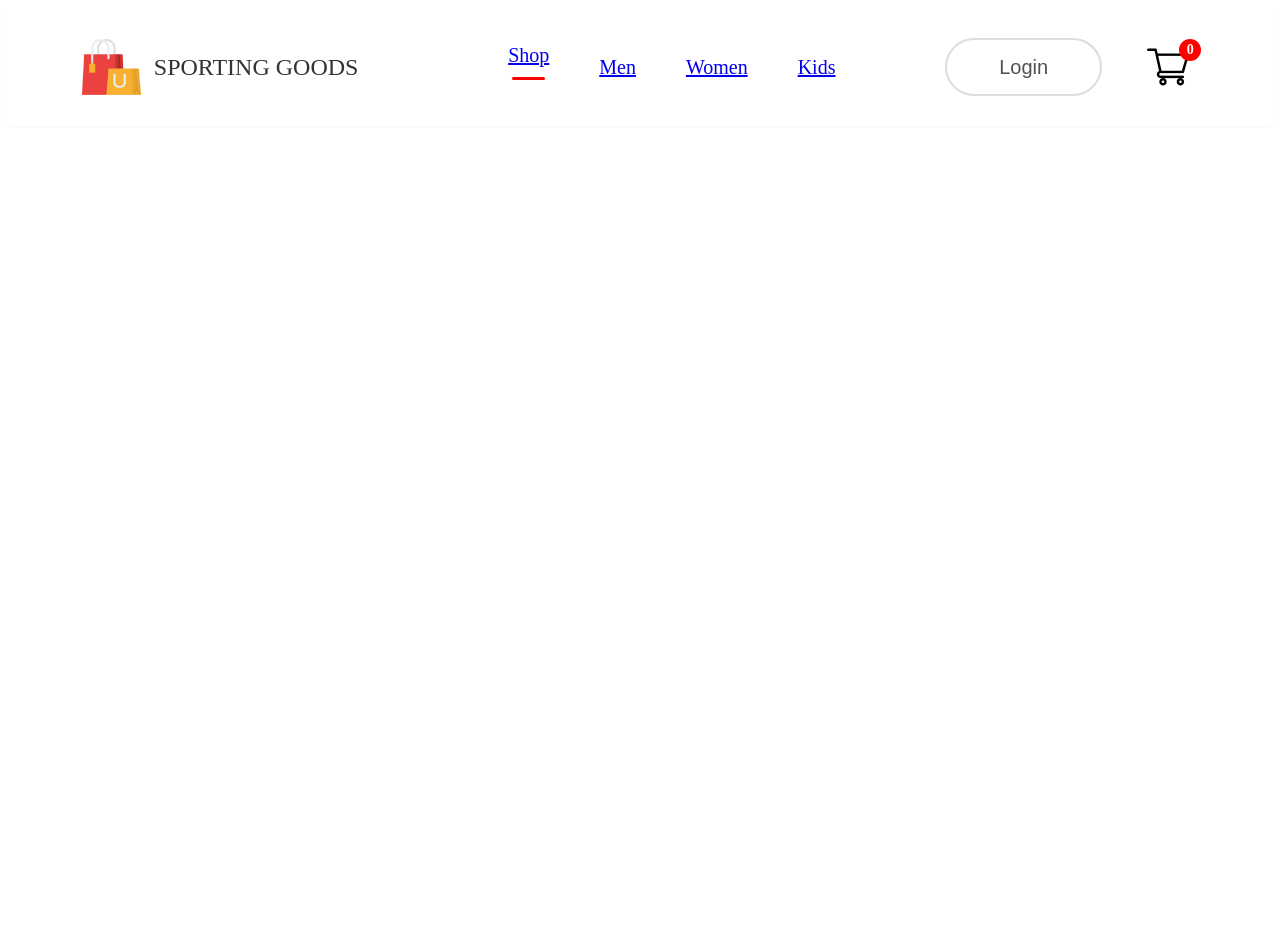
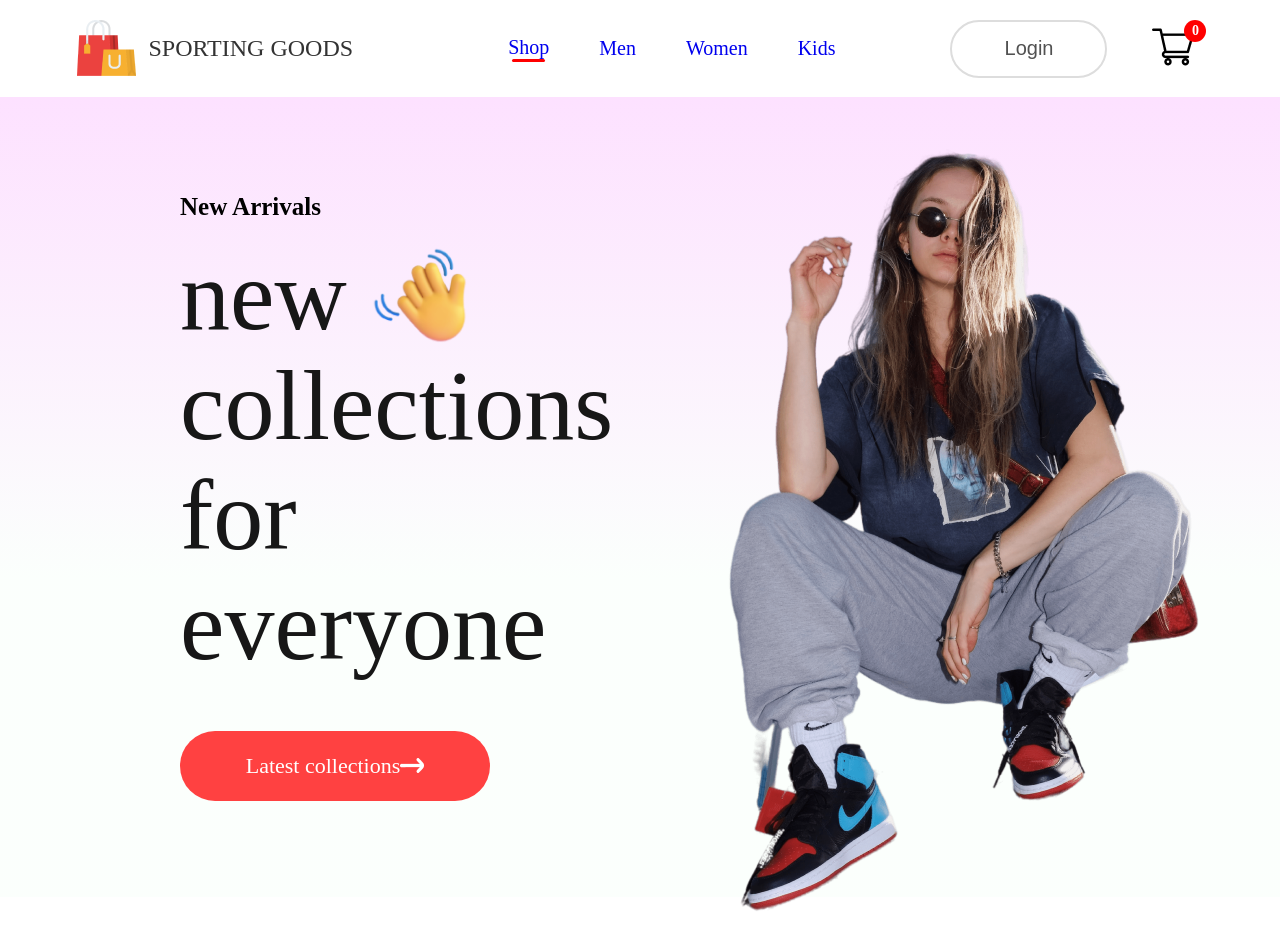
Before and after one commit to Ruman67/Ecomm, a React (Create React App) app in the folder frontend/: page / in a window 1280 px wide. Before the commit the page ends 800 px from the top, so only its background shows below. Built offline with nearby package versions, Linux system fonts and the light colour scheme.

Commit message:
Created hero folder n add some css

```diff
--- /dev/null
+++ b/frontend/src/Components/Hero/Hero.css
@@ -0,0 +1,46 @@
+.hero{
+    height: 100vh;
+    background:linear-gradient(180deg,#fde1ff,#e1ffea22 60%);
+    display: flex;
+}
+.hero-left{
+    flex:1;
+    display: flex;
+    flex-direction: column;
+    justify-content: center;
+    gap: 20px;
+    padding-left: 180px;
+    line-height: 1.1;
+}
+.hero-left h2{
+    color: black;
+    font-size: 25px;
+    font-weight: 600;
+}
+.hero-left p{
+    color: #171717;
+    font-size: 100px;
+
+}
+.hero-hand-icon{
+    display: flex;
+    align-items: center;
+    gap:20px;
+}
+.hero-hand-icon img{
+    width:105px;
+
+}
+.hero-latest-button{
+    display: flex;
+    justify-content: center;
+    align-items: center;
+    height: 70px;
+    border-radius: 70px;
+    margin-top: 30px;
+    background: #ff4141;
+    color:white;
+    width: 310px;
+    font-size: 22px;
+    font-weight: 500;
+}
--- /dev/null
+++ b/frontend/src/Components/Hero/Hero.jsx
@@ -0,0 +1,30 @@
+import React from 'react'
+import './Hero.css'
+import hand_icon from '../Assets/hand_icon.png';
+import arrow_icon from '../Assets/arrow.png';
+import hero_image from '../Assets/hero_image.png'
+const Hero = () => {
+  return (
+    <div className='hero'>
+      <div className="hero-left">
+        <h2> New Arrivals</h2>
+        <div>
+            <div className="hero-hand-icon"><p>new</p>
+            <img src={hand_icon} alt="" className="src" />
+            </div>
+            <p>collections</p>
+            <p>for everyone</p>
+        </div>
+        <div className="hero-latest-button">
+          <div>Latest collections</div>
+          <img src={arrow_icon} alt=''/>
+        </div>
+      </div>
+      <div className="hero-right">
+        <img src={hero_image} alt="" />
+      </div>
+    </div>
+  )
+}
+
+export default Hero
--- a/frontend/src/Components/Navbar/Navbar.jsx
+++ b/frontend/src/Components/Navbar/Navbar.jsx
@@ -12,14 +12,14 @@
             <p>SPORTING GOODS</p>
         </div>
       <ul className ="nav-menu">
-        <li onClick={()=>{setMenu("shop")}}> <Link to = '/'>Shop</Link>{menu==="shop"?<hr/>:<></>}</li>
-        <li onClick={()=>{setMenu("men")}}>  <Link to = '/men'>Men</Link>{menu==="men"?<hr/>:<></>}</li>
-        <li onClick={()=>{setMenu("women")}}><Link to = '/women'>Women</Link>{menu==="women"?<hr/>:<></>}</li>
-        <li onClick={()=>{setMenu("kids")}}> <Link to = '/kids'>Kids</Link>{menu==="kids"?<hr/>:<></>}</li>
+        <li onClick={()=>{setMenu("shop")}}> <Link style={{textDecoration:'none'}}to = '/'>Shop</Link>{menu==="shop"?<hr/>:<></>}</li>
+        <li onClick={()=>{setMenu("men")}}>  <Link style={{textDecoration:'none'}}to = '/men'>Men</Link>{menu==="men"?<hr/>:<></>}</li>
+        <li onClick={()=>{setMenu("women")}}><Link style={{textDecoration:'none'}}to = '/women'>Women</Link>{menu==="women"?<hr/>:<></>}</li>
+        <li onClick={()=>{setMenu("kids")}}> <Link style={{textDecoration:'none'}}to = '/kids'>Kids</Link>{menu==="kids"?<hr/>:<></>}</li>
       </ul>
      <div className="nav-login-cart">
-        <button>Login</button>
-        <img src={cart_icon} alt="" />
+        <Link to ="/login"><button>Login</button></Link>
+       <Link to = "/cart"><img src={cart_icon} alt="" /></Link>
       <div className="nav-cart-count">0</div>
      </div>
     </div>
--- a/frontend/src/Components/Pages/Shop.jsx
+++ b/frontend/src/Components/Pages/Shop.jsx
@@ -1,8 +1,10 @@
 import React from 'react'
+import Hero from '../Hero/Hero'
 
 const Shop = () => {
   return (
     <div>
+      <Hero/>
 
     </div>
   )
--- a/frontend/src/index.css
+++ b/frontend/src/index.css
@@ -1,3 +1,6 @@
+*{
+    margin:0;
+}
 body{
     font-family: 'poppins';
 }
```
